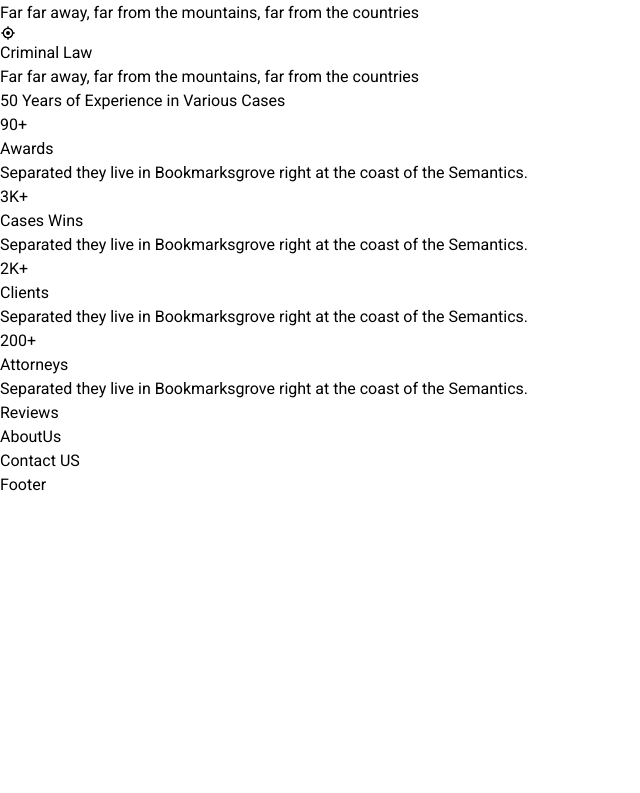
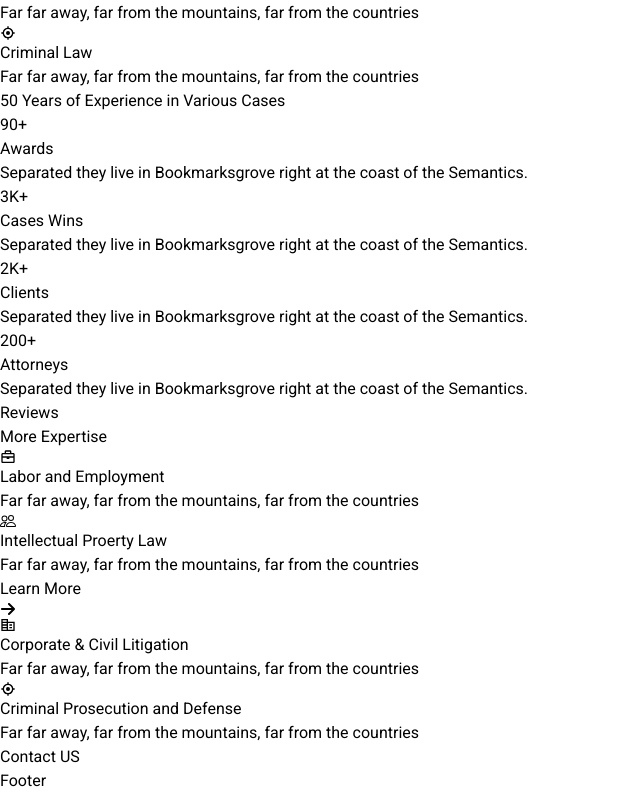
Before and after one commit to Minahil-Muhammad-Moiz/Justice., a React (Vite) app: page / in a window 1280 px wide. Shown: the part 407-1200 px from the top of the page, without its empty margins (0-640 px from the left). Before the commit the page ends 904 px from the top, so only its background shows below. Built offline with nearby package versions, Linux system fonts and the light colour scheme.

Commit message:
setup About Us section

```diff
--- a/src/Sections/AboutUs.jsx
+++ b/src/Sections/AboutUs.jsx
@@ -1,9 +1,74 @@
-import React from 'react'
+import classNames from "classnames";
+import React from "react";
+import { BiBriefcase, BiTargetLock } from "react-icons/bi";
+import { BsPeople } from "react-icons/bs";
+import { FaArrowRight } from "react-icons/fa6";
+import { MdCorporateFare } from "react-icons/md";
 
 const AboutUs = () => {
   return (
-    <section id='aboutus'>AboutUs</section>
-  )
-}
+    <section id="aboutus" className={classNames(sectionClass)}>
+      <div className={classNames(divClass)}>
+        <h2 className={classNames(h2Tag)}>
+          More <span className="text-amber-600 font-bold">Expertise</span>
+        </h2>
+      </div>
+      <div className={classNames(divClass)}>
+        <div className={classNames(subDivs)}>
+          <div className={classNames(icons)}>
+            <BiBriefcase />
+          </div>
+          <div className={classNames(pTag, "px-4")}>
+            <p className={classNames(iconPTag)}>Labor and
+            Employment</p>
+            <p>Far far away, far from the mountains, far from the countries</p>
+          </div>
+        </div>
+        <div className={classNames(subDivs)}>
+          <div className={classNames(icons)}>
+            <BsPeople />
+          </div>
+          <div className={classNames(pTag, "px-4")}>
+            <p className={classNames(iconPTag)}>Intellectual
+            Proerty Law</p>
+            <p>Far far away, far from the mountains, far from the countries</p>
+            <div classNames={classNames('flex hover:text-amber-600 cursor-pointer')}><p>Learn More</p><i><FaArrowRight/></i></div>
+          </div>
+        </div>
+        <div className={classNames(subDivs)}>
+          <div className={classNames(icons)}>
+            <MdCorporateFare />
+          </div>
+          <div className={classNames(pTag, "px-4")}>
+            <p className={classNames(iconPTag)}>Corporate & Civil
+            Litigation</p>
+            <p>Far far away, far from the mountains, far from the countries</p>
+          </div>
+        </div>
+        <div className={classNames(subDivs)}>
+          <div className={classNames(icons)}>
+            <BiTargetLock />
+          </div>
+          <div className={classNames(pTag, "px-4")}>
+            <p className={classNames(iconPTag)}>Criminal Prosecution
+            and Defense</p>
+            <p>Far far away, far from the mountains, far from the countries</p>
+          </div>
+        </div>
+      </div>
+    </section>
+  );
+};
 
-export default AboutUs
+export default AboutUs;
+
+const sectionClass =
+  "bg-neutral-800 text-neutral-500 flex flex-col justify-center items-center w-full font-sans p-8 ";
+const h2Tag = "text-white text-4xl md:text-6xl ";
+const divClass =
+  " m-4 flex flex-col md:flex-row justify-between items-stretch md:flex-wrap w-[90%] md:w-[80%] p-4 ";
+const subDivs =
+  "flex flex-col justify-center items-start p-4 my-2 md:m-2 w-full md:w-[45%] lg:w-[22%] bg-white rounded-3xl";
+const pTag = "tracking-wide";
+const icons = "p-4 mx-2 rounded-full bg-amber-600 text-white text-2xl";
+const iconPTag = 'text-amber-600 font-medium';
```
